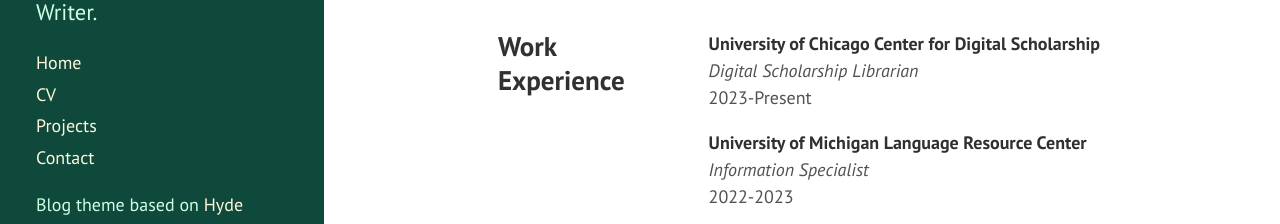
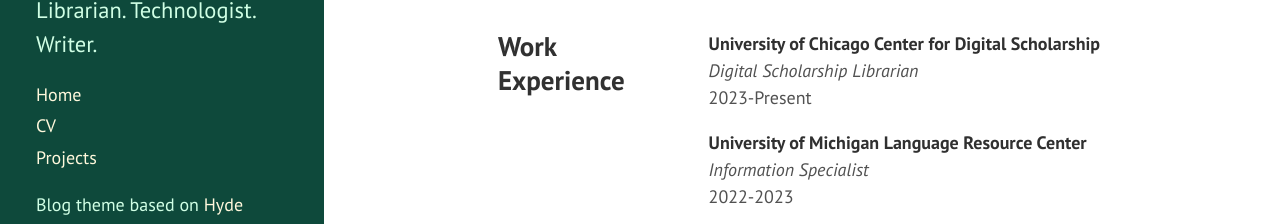
Before and after one commit to fortefairy/fortefairy.github.io, an Eleventy site: page src/cv.md in a window 1280 px wide. Shown: the part 519-743 px from the top of the page. Built offline with nearby package versions, Linux system fonts and the light colour scheme; Eleventy itself is replaced by a stand-in of ours; files that its build step writes are made by us from their sources.

Commit message:
Update cv.njk

```diff
--- a/src/_includes/cv.njk
+++ b/src/_includes/cv.njk
@@ -33,7 +33,6 @@
           <a class="sidebar-nav-item" href="{{ '/' | url }}">Home</a>
           <a class="sidebar-nav-item" href="{{ '/cv' | url }}">CV</a>
           <a class="sidebar-nav-item" href="{{ '/projects' | url }}">Projects</a>
-          <a class="sidebar-nav-item" href="{{ '/contact' | url }}">Contact</a>
         </nav>
         <p>Blog theme based on <a href="https://github.com/poole/hyde">Hyde</a><br> Built using 11ty</p>
       </div>
```
